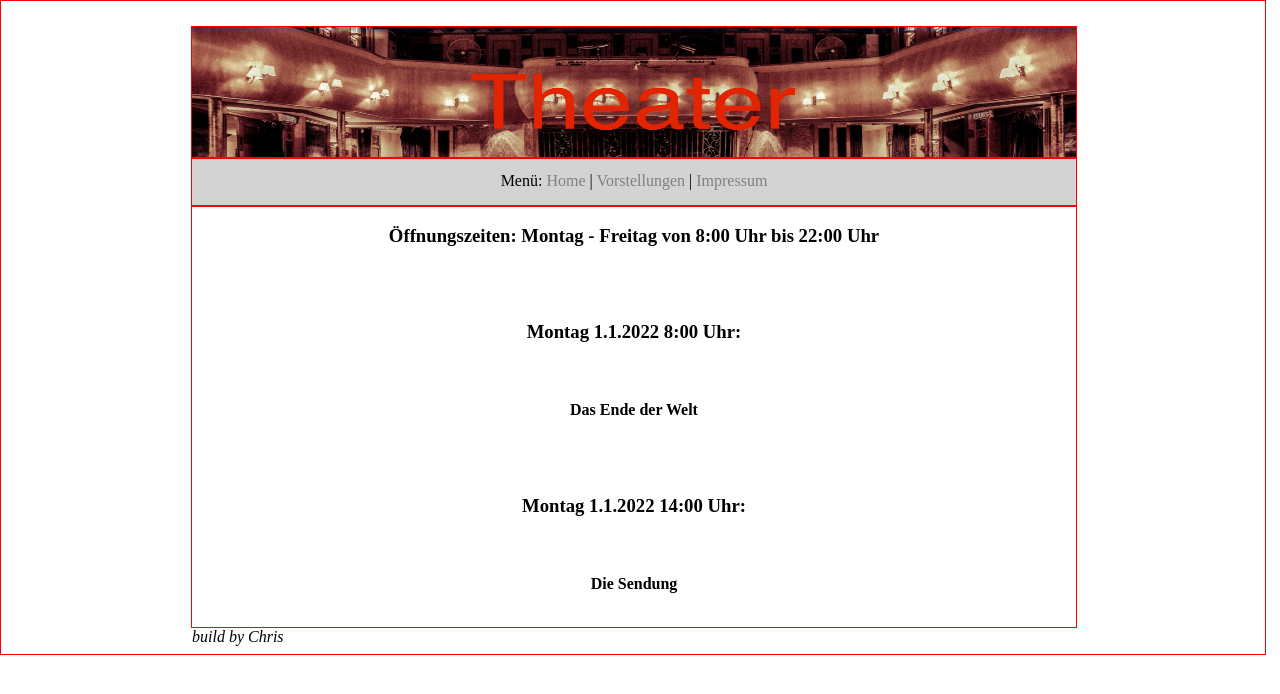
After one commit to 0xChri2/School-Webpages-practice, a PHP site: page /pages/stages.html in a window 1280 px wide. The commit adds this page. Shown: the top 694 px of the page. Run offline with PHP 8.4, Linux system fonts and the light colour scheme.

Commit message:
Finished Exercise Nr 1 & added Exercise Nr 2

```diff
--- a/Rebulid/main.css
+++ b/Rebulid/Exercise Nr 1/main.css
@@ -13,7 +13,7 @@
     background-color: lightgray;
     border: solid 1px red;
     width: 70%;
-    height: 80px;
+    height: 130px;
     margin-left: 15%;
     margin-top: 2%;
 }
@@ -21,29 +21,29 @@
 .menu
 {
     background-color: lightgray;
-    border: solid 1px blue;
+    border: solid 1px red;
     color: black;
     width: 70%;
     margin-left: 15%;
-    height: 10px;
+    height: 20px;
     text-align: center;
     padding-bottom: 1%;
-    padding-top: 0%;
+    padding-top: 1%;
 }
-.menu a
+.body a
 {
     text-decoration: none;
     color: grey;
 }
 
-.menu a:hover
+.body a:hover
 {
     text-decoration: none;
    font-weight: bold;
-   color: grey;
+   color: black;
 }
 
-.menu a:active
+.body a:active
 {
     color: red;
     font-weight: bold;
@@ -57,7 +57,7 @@
     border: solid 1px red;
     width: 70%;
     margin-left: 15%;
-    height: 100px;
+    height: 100%;
     text-align: center;
     padding-bottom: 1%;
     padding-top: 0%;
@@ -66,5 +66,5 @@
 {
     text-align: left;
     position: absolute;
-    left: 16%;
+    left: 15%;
 }
--- /dev/null
+++ b/Rebulid/Exercise Nr 1/pages/stages.html
@@ -0,0 +1,31 @@
+<!DOCTYPE html>
+<head>
+    <meta charset='utf-8'>
+    <title>Page Title</title>
+    <link rel='stylesheet' type='text/css' href='../main.css'>
+</head>
+<body>
+    <div class="body">
+        <p>
+        <div class="head">
+            <center><img width="100%" height="130px" src="../picture/pexels-donald-tong-109669.jpg" /></center>
+        </div>
+        <div class="menu">
+        Menü: <a href="../index.html">Home</a> | <a href="stages.html">Vorstellungen</a> | <a href="impressum.html">Impressum</a>
+        </div>
+        <div class="content">
+           <h3>Öffnungszeiten: Montag - Freitag von 8:00 Uhr bis 22:00 Uhr</h3>
+            <br /><br />
+            <h3> Montag 1.1.2022 8:00 Uhr:</h3> <br />
+            <h4>Das Ende der Welt</h4>
+            <br /><br />
+            <h3> Montag 1.1.2022 14:00 Uhr:</h3> <br />
+            <h4>Die Sendung</h4>
+        </div>
+        <div class="foot">
+        <i>build by Chris</i>
+        </div>
+    </p>
+    </div>
+</body>
+</html>
```
Also changed, not shown: Rebulid/Exercise Nr 1/index.html (added, +26 -0 lines), Rebulid/Exercise Nr 1/pages/impressum.html (added, +30 -0 lines), Rebulid/index.html (deleted, +0 -29 lines), Rebulid/Exercise Nr 1/picture/pexels-donald-tong-109669.jpg (added), 3 other files.
